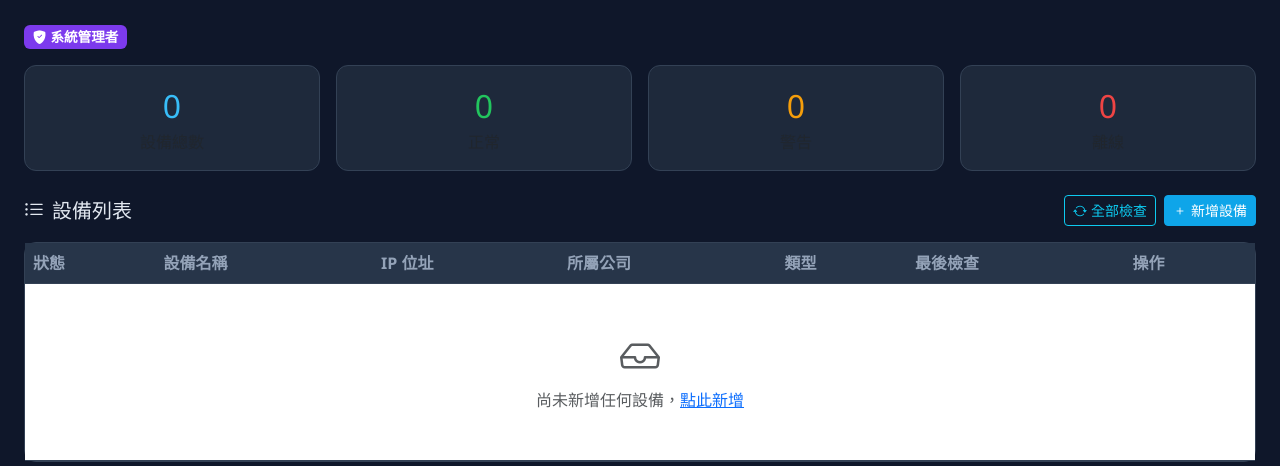
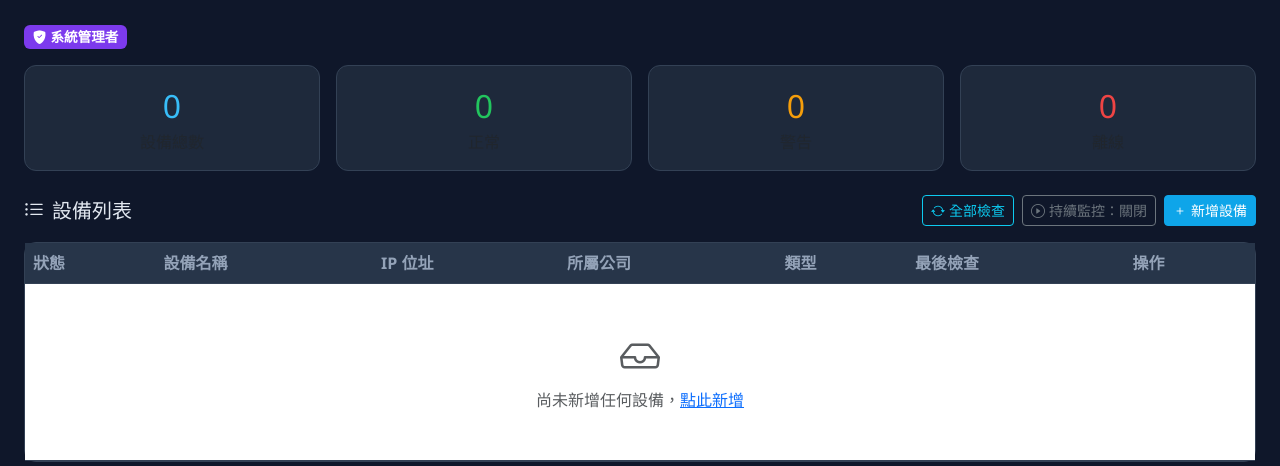
Before and after one commit to syuming/nodeguard, a Django app: page / in a window 1280 px wide. Shown: the part 57-523 px from the top of the page. Run offline with Django 5.2, Linux system fonts and the light colour scheme; the visitor is signed in with stand-in values (Sample User, id 1); data comes from the database, SQL or seed files in the repository; data that the repository does not hold is empty.

Commit message:
Add continuous monitoring toggle button to dashboard
Co-Authored-By: Claude Sonnet 4.6 <noreply@anthropic.com>

```diff
--- a/monitor/templates/monitor/dashboard.html
+++ b/monitor/templates/monitor/dashboard.html
@@ -75,6 +75,9 @@
   <div class="d-flex gap-2">
     <button class="btn btn-sm btn-outline-info" onclick="checkAll()">
       <i class="bi bi-arrow-repeat me-1"></i>全部檢查
+    </button>
+    <button id="monitor-toggle-btn" class="btn btn-sm btn-outline-secondary" onclick="toggleMonitor()">
+      <i class="bi bi-play-circle me-1"></i>持續監控：關閉
     </button>
     <a href="/device/add/" class="btn btn-sm btn-primary">
       <i class="bi bi-plus me-1"></i>新增設備
@@ -177,5 +180,26 @@ function pollStatus() {
     });
 }
 setInterval(pollStatus, 10000);
+
+// ── 持續監控切換 ──────────────────────────────────────────────────────────────
+function updateMonitorBtn(monitoring, interval) {
+  const btn = document.getElementById("monitor-toggle-btn");
+  if (monitoring) {
+    btn.className = "btn btn-sm btn-success";
+    btn.innerHTML = `<i class="bi bi-stop-circle me-1"></i>持續監控：開啟（每 ${interval} 秒）`;
+  } else {
+    btn.className = "btn btn-sm btn-outline-secondary";
+    btn.innerHTML = `<i class="bi bi-play-circle me-1"></i>持續監控：關閉`;
+  }
+}
+function toggleMonitor() {
+  fetch("/api/monitor/toggle/", { method:"POST", headers:{"X-CSRFToken":getCookie("csrftoken")} })
+    .then(r => r.json())
+    .then(data => updateMonitorBtn(data.monitoring, data.interval));
+}
+// 頁面載入時同步按鈕狀態
+fetch("/api/monitor/status/")
+  .then(r => r.json())
+  .then(data => updateMonitorBtn(data.monitoring, data.interval));
 </script>
 {% endblock %}
```
